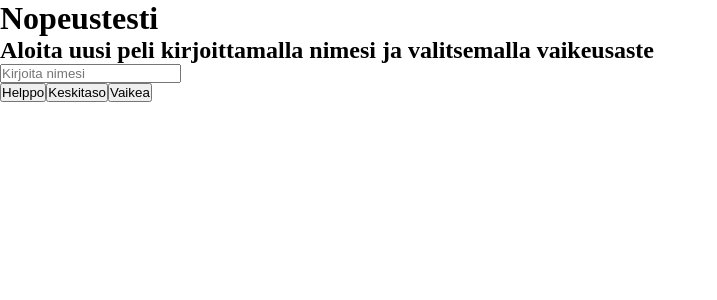
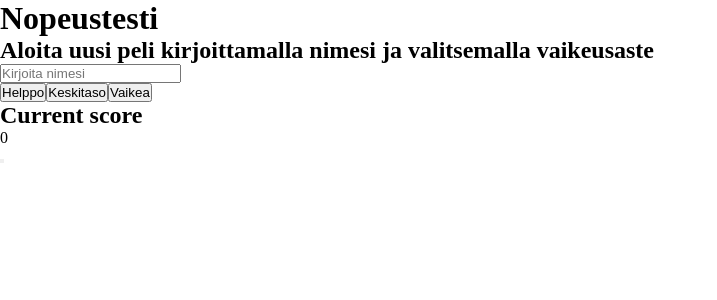
Before and after one commit to JerryUusis/speedgame_react, a React (Vite) app: page / in a window 1280 px wide. Shown: the top 300 px of the page, without its empty margins (0-717 px from the left). Built offline with nearby package versions, Linux system fonts and the light colour scheme.

Commit message:
Update gamesetHandler function to create circles on basis of difficulty

```diff
--- a/src/App.jsx
+++ b/src/App.jsx
@@ -1,11 +1,25 @@
 import NewGame from "./components/NewGame"
+import Game from "./components/Game";
+import { levels } from "./levels";
 import { useState } from "react";
 
 function App() {
   const [player, setPlayer] = useState()
+  const [score, setScore] = useState(0)
+  const [circles, setCircles] = useState([])
 
   const gameSetHandler = (difficulty, name) => {
     setPlayer({ name: name, difficulty: difficulty })
+    const levelIndex = levels.findIndex((item) => item.difficulty === difficulty);
+    const difficultyLevel = levels[levelIndex].circlesAmount;
+    const circlesArray = Array.from({length: difficultyLevel}, (x, i) => i);
+
+    setCircles(circlesArray)
+
+    // const stopHandler = () => {
+    //   setGameOn(!gameOn)
+    //   setGameOver(!gameOver)
+    // }
   }
 
   return (
@@ -15,6 +29,11 @@ function App() {
         onClick={gameSetHandler}
         player={player}
       />
+      <Game
+      score={score}
+      circles={circles}
+      // stopHandler={stopHandler}
+      />
     </>
   )
 }
```
